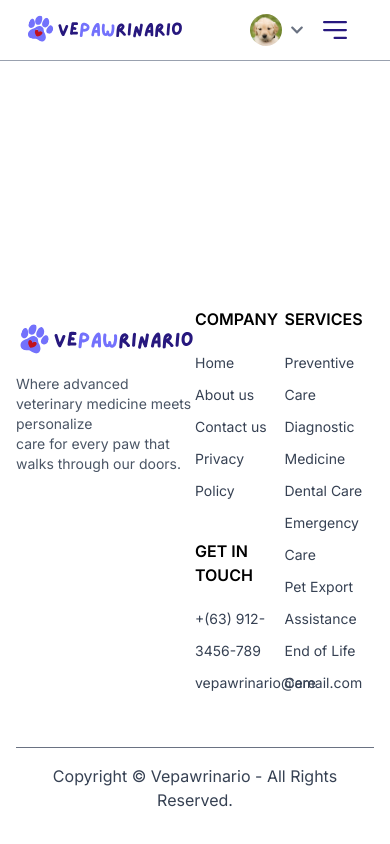
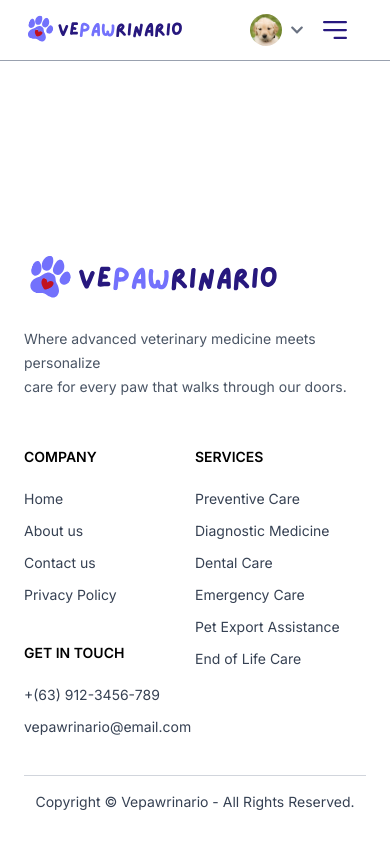
Before and after one commit to jagonosalexandra/veterinary-appointment-booking-system, a React app in the folder frontend/: page /about in a window 390 px wide. Built offline with nearby package versions, Linux system fonts and the light colour scheme; the HTML template or start-up script is replaced by a standard one.

Commit message:
Add responsiveness in footer

```diff
--- a/frontend/src/components/Footer.jsx
+++ b/frontend/src/components/Footer.jsx
@@ -3,31 +3,31 @@ import { assets } from '../assets/assets'
 
 const Footer = () => {
   return (
-    <div className='px-4 md:px-[4%] py-8'>
-        <div className='grid grid-cols-2'>
+    <div className='px-6 md:px-[4%] py-8 text-sm'>
+        <div className='flex flex-col sm:grid grid-cols-[2fr_3fr] gap-12'>
             {/* --- Left Side --- */}
             <div>
                 <img className='w-64' src={assets.logo} alt='' />
-                <p className='text-sm text-gray-600'>Where advanced veterinary medicine meets personalize<br /> care for every paw that walks through our doors.</p>
+                <p className='text-gray-600 leading-6'>Where advanced veterinary medicine meets personalize<br /> care for every paw that walks through our doors.</p>
             </div>
 
             {/* --- Right Side --- */}
-            <div className='w-full grid grid-cols-2'>
+            <div className='w-full grid grid-cols-2 md:flex justify-evenly '>
                 <div>
                     <div className='mb-8'>
                         <h2 className='font-semibold mb-4'>COMPANY</h2>
                         <ul className='text-sm/8 text-gray-700 '>
-                            <li>Home</li>
-                            <li>About us</li>
-                            <li>Contact us</li>
-                            <li>Privacy Policy</li>
+                            <li className='hover:text-black cursor-pointer transition-colors'>Home</li>
+                            <li className='hover:text-black cursor-pointer transition-colors'>About us</li>
+                            <li className='hover:text-black cursor-pointer transition-colors'>Contact us</li>
+                            <li className='hover:text-black cursor-pointer transition-colors'>Privacy Policy</li>
                         </ul>
                     </div>
                     <div className='mb-8'>
                         <h2 className='font-semibold mb-4'>GET IN TOUCH</h2>
                         <ul className='text-sm/8 text-gray-700 '>
-                            <li>+(63) 912-3456-789</li>
-                            <li>vepawrinario@email.com</li>
+                            <li className='hover:text-black cursor-pointer transition-colors'>+(63) 912-3456-789</li>
+                            <li className='hover:text-black cursor-pointer transition-colors'>vepawrinario@email.com</li>
                         </ul>
                     </div>
                 </div>
@@ -35,21 +35,20 @@ const Footer = () => {
                 <div className='mb-8'>
                     <h2 className='font-semibold mb-4'>SERVICES</h2>
                     <ul className='text-sm/8 text-gray-700 '>
-                        <li>Preventive Care</li>
-                        <li>Diagnostic Medicine</li>
-                        <li>Dental Care</li>
-                        <li>Emergency Care</li>
-                        <li>Pet Export Assistance</li>
-                        <li>End of Life Care</li>
+                        <li className='hover:text-black cursor-pointer transition-colors'>Preventive Care</li>
+                        <li className='hover:text-black cursor-pointer transition-colors'>Diagnostic Medicine</li>
+                        <li className='hover:text-black cursor-pointer transition-colors'>Dental Care</li>
+                        <li className='hover:text-black cursor-pointer transition-colors'>Emergency Care</li>
+                        <li className='hover:text-black cursor-pointer transition-colors'>Pet Export Assistance</li>
+                        <li className='hover:text-black cursor-pointer transition-colors'>End of Life Care</li>
                     </ul>
                 </div>
             </div>
         </div>
 
-        <hr className='h-px bg-gray-500 border-0 my-4' />
-
-        <div className='text-center text-gray-700'>
-            Copyright &copy; Vepawrinario - All Rights Reserved.
+        <div>
+            <hr className='border-gray-300' />
+            <p className='pt-4 text-center text-gray-700'>Copyright &copy; Vepawrinario - All Rights Reserved.</p>
         </div>
     </div>
   )
```
